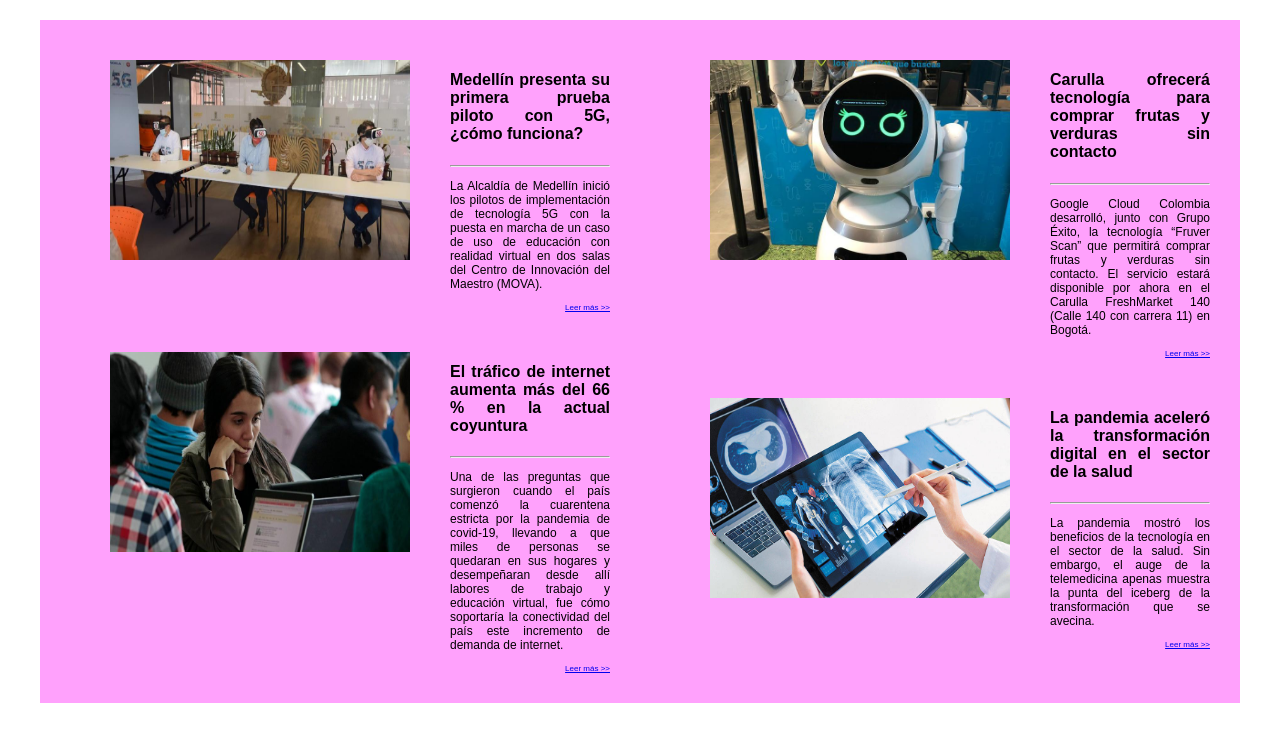
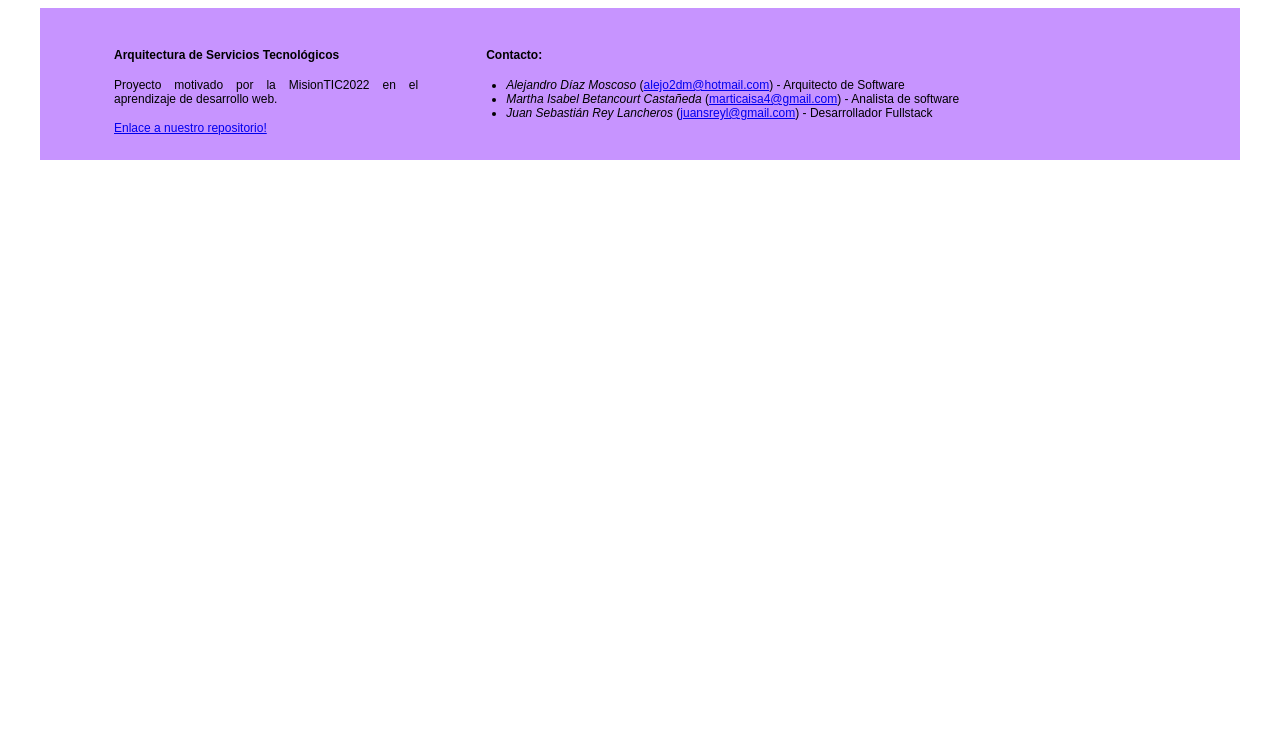
Before and after one commit to jsreyl/semana-1-18, a website: page src/index.html in a window 1280 px wide. Drawn offline with Linux system fonts and the light colour scheme.

Commit message:
Añadiendo seccion de footer con info de contacto

```diff
--- a/src/index.html
+++ b/src/index.html
@@ -13,64 +13,23 @@
     <main>
         <!-- Seccion2: Servicios -->
         <!-- Seccion3: Noticias -->
-        <section id="news" class="noticias">
-            <!-- 2 filas -->
-            <div class="container-noticias">
-                <!-- 2 columnas -->
-                <div class="noticia">
-                    <div>
-                        <!-- <img src="https://placeimg.com/300/200/any" alt=""> -->
-                        <img src="./imagenes/noticia-medellin.jpeg" alt="" class="noticia-imagen">
-                    </div>
-                    <div class="noticia-texto">
-                        <h4>Medellín presenta su primera prueba piloto con 5G, ¿cómo funciona?</h4>
-                        <hr>
-                        <p class="noticia-descripcion">La Alcaldía de Medellín inició los pilotos de implementación de tecnología 5G con la puesta en marcha de un caso de uso de educación con realidad virtual en dos salas del Centro de Innovación del Maestro (MOVA).</p>
-                        <span class="noticia-url"><a class="notica-url" href="https://www.eltiempo.com/tecnosfera/novedades-tecnologia/tecnologia-5g-medellin-presenta-su-primera-prueba-piloto-con-5g-como-funciona-549627">Leer más >></a></span>
-                    </div>
-                </div>
-                <div class="noticia">
-                    <div>
-                        <img src="./imagenes/trafico_internet.jpeg" alt="" class="noticia-imagen">
-                    </div>
-                    <div class="noticia-texto">
-                        <h4>El tráfico de internet aumenta más del 66 % en la actual coyuntura</h4>
-                        <hr>
-                        <p class="noticia-descripcion">Una de las preguntas que surgieron cuando el país comenzó la cuarentena estricta por la pandemia de covid-19, llevando a que miles de personas se quedaran en sus hogares y desempeñaran desde allí labores de trabajo y educación virtual, fue cómo soportaría la conectividad del país este incremento de demanda de internet.</p>
-                        <span class="noticia-url"><a href="https://www.eltiempo.com/tecnosfera/novedades-tecnologia/internet-que-tan-elevada-es-la-conectividad-en-colombia-549066">Leer más >></a></span>
-                    </div>
-                </div>
-            </div>
-            <div class="container-noticias">
-                <!-- 2 columnas -->
-                <div class="noticia">
-                    <div>
-                        <img src="./imagenes/robot-fruver.jpg" alt="" class="noticia-imagen">
-                    </div>
-                    <div class="noticia-texto">
-                        <h4>Carulla ofrecerá tecnología para comprar frutas y verduras sin contacto</h4>
-                        <hr>
-                        <p class="noticia-descripcion">Google Cloud Colombia desarrolló, junto con Grupo Éxito, la tecnología “Fruver Scan” que permitirá comprar frutas y verduras sin contacto. El servicio estará disponible por ahora en el Carulla FreshMarket 140 (Calle 140 con carrera 11) en Bogotá. </p>
-                        <span class="noticia-url"><a href="https://www.elespectador.com/noticias/tecnologia/carulla-ofrecera-tecnologia-para-comprar-de-frutas-y-verduras-sin-contacto/">Leer más >></a></span>
-                    </div>
-                </div>
-                <div class="noticia">
-                    <div>
-                        <img src="./imagenes/salud-tecnologia.jpg" alt="" class="noticia-imagen">
-                    </div>
-                    <div class="noticia-texto">
-                        <h4>La pandemia aceleró la transformación digital en el sector de la salud </h4>
-                        <hr>
-                        <p class="noticia-descripcion">La pandemia mostró los beneficios de la tecnología en el sector de la salud. Sin embargo, el auge de la telemedicina apenas muestra la punta del iceberg de la transformación que se avecina.</p>
-                        <span class="noticia-url"><a href="https://www.dinero.com/pais/articulo/transformacion-digital-en-el-sector-de-la-salud-en-colombia/303539">Leer más >></a></span>
-                    </div>
-                </div>
-            </div>
-        </section>
         <!-- Seccion4: Miembros -->
     </main>
     <footer class="footer">
         <!-- Seccion5: Footer -->
+        <div class="footer-texto">
+            <h4 class="footer-title">Arquitectura de Servicios Tecnológicos</h4>
+            <p>Proyecto motivado por la MisionTIC2022 en el aprendizaje de desarrollo web.</p>
+            <a href="https://github.com/jsreyl/semana-1-18">Enlace a nuestro repositorio!</a>
+        </div>
+        <div class="footer-integrantes">
+            <h4 class="footer-title">Contacto:</h4>
+            <ul class="footer-integrantes__lista">
+                <li class="footer-integrantes__lista__elemento"> <i>Alejandro Díaz Moscoso</i> (<a href="alejo2dm@hotmail.com">alejo2dm@hotmail.com</a>) - Arquitecto de Software</li>
+                <li class="footer-integrantes__lista__elemento"> <i>Martha Isabel Betancourt Castañeda</i> (<a href="marticaisa4@gmail.com">marticaisa4@gmail.com</a>) - Analista de software</li>
+                <li class="footer-integrantes__lista__elemento"> <i>Juan Sebastián Rey Lancheros</i> (<a href="juansreyl@gmail.com">juansreyl@gmail.com</a>) - Desarrollador Fullstack</li>
+            </ul>
+        </div>
     </footer>
 </body>
 </html>
--- a/src/style.css
+++ b/src/style.css
@@ -5,58 +5,40 @@ body{
     margin-left: auto;
 }
 
-.header{
-    background-color: aqua;
-    margin-bottom: 20px;
+.footer{
+    display: flex;
+    text-align: justify;
+    background-color: #C794FF;
 }
 
-.noticias{
-    background-color: #FFA1FC;
-    display: flex;
-    justify-content: space-evenly;
-    text-align: center;
-}
-.noticia{
-    display: flex;
-    margin-top: 5%;
-    margin-bottom: 5%;
-    margin-left: 5%;
-    margin-right: 5%;
+.footer-texto{
+    margin-left: 50px;
+    width: 30%;
+    padding: 2% 2% 2% 2%;
 }
 
-.noticia-imagen{
-    width: 300px;
-    height: 200px;
-    margin: 10px 0;
-    padding: 0 40px;
-    /*display: flex;
-    justify-content: space-evenly;*/
-}
-
-.container-noticias{
-    width: 50%;
-    /*display: flex;
-    justify-content: space-evenly;*/
-}
-
-.noticia-texto{
-    text-align: justify;
-}
-
-.noticia-descripcion{
+.footer-title{
     font-size: 12px;
 }
 
-.noticia-texto > span.noticia-url{
-    text-align: right;
-    font-size: 8px;
+.footer-texto > p,a{
+    font-size: 12px;
+}
+.footer-texto > a:hover{
+    font-size: 16px;
 }
 
-.noticia-url{
-    float: right;
+.footer-integrantes{
+    margin-left: 20px;
+    margin-right: 20px;
+    width: 70%;
+    padding: 2% 2% 2% 2%;
 }
 
-.noticia-url > a:hover{
-    font-size: 16px;
-    text-decoration: underline;
+.footer-integrantes__lista{
+    padding-left: 20px;
 }
+
+.footer-integrantes__lista__elemento{
+    font-size: 12px;
+}
```
